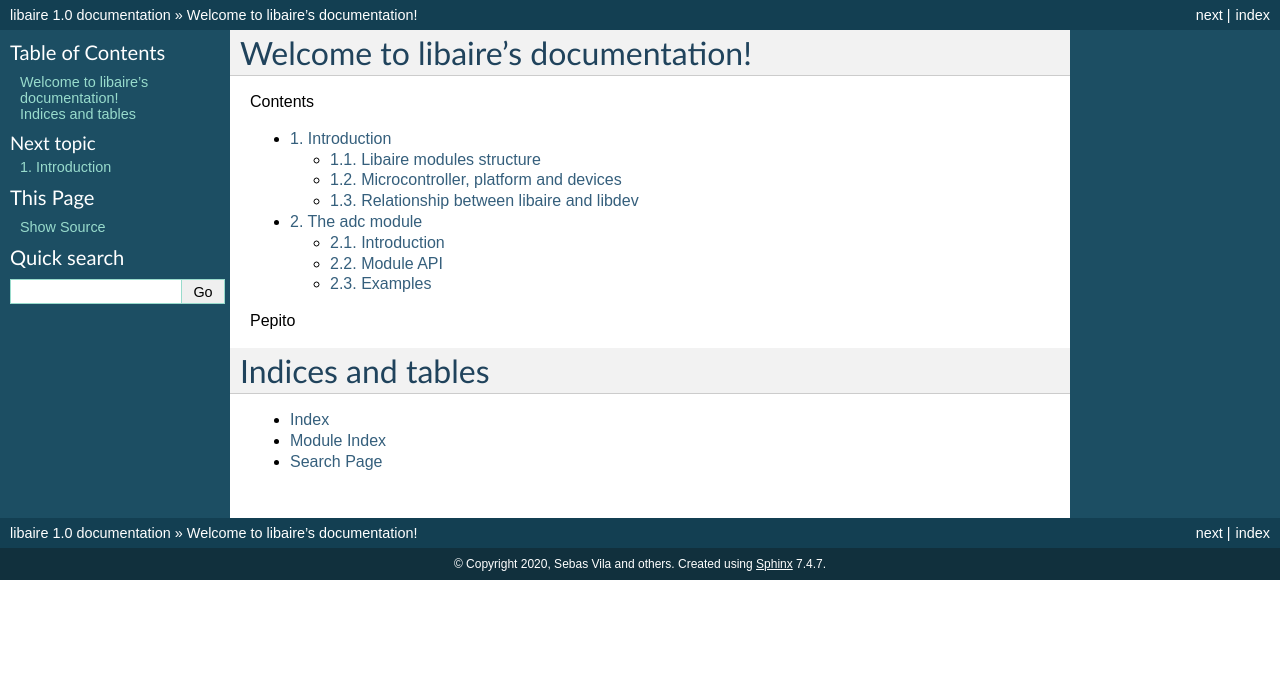
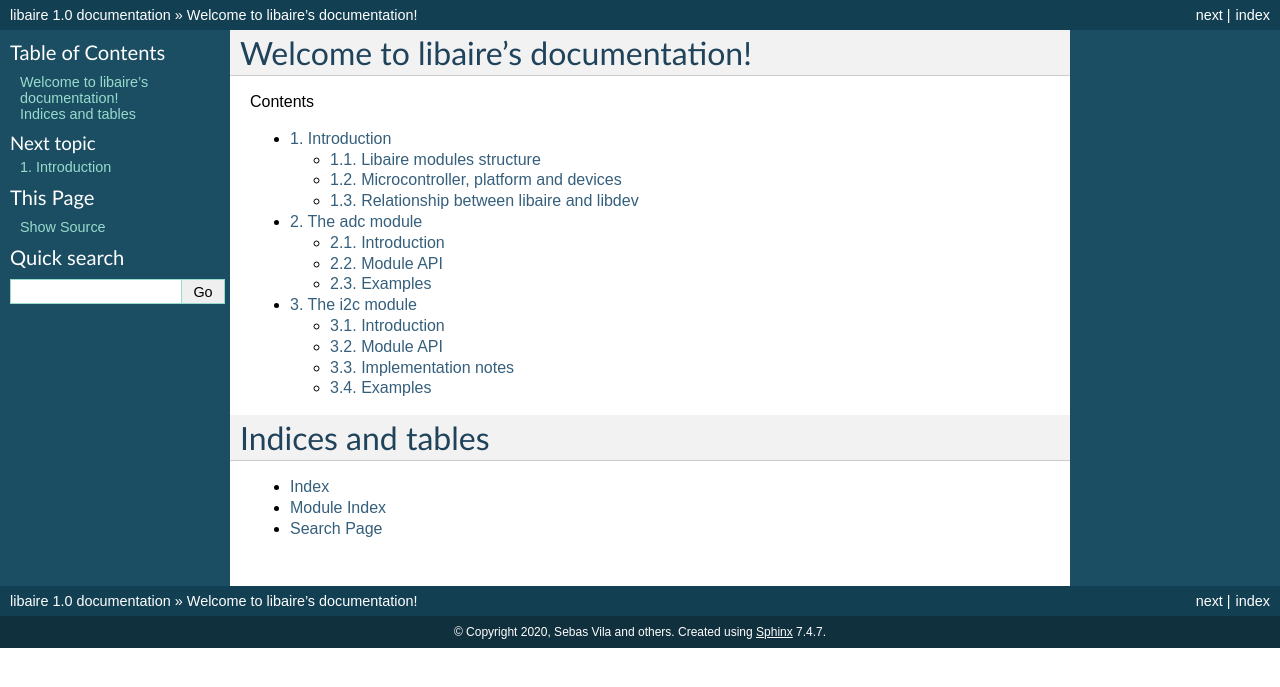
Before and after one commit to sebasvila/VentiladorUPCManresa, a Sphinx documentation site: the page built from libaire/doc/source/index.rst, in a window 1280 px wide. Shown: the top 687 px of the page. Built offline with Sphinx 7.4.7, drawn with Linux system fonts in a browser that asks for light colours; part of the change alters nothing that is shown.

Commit message:
Add i2c documentation

```diff
--- /dev/null
+++ b/libaire/doc/source/i2c.rst
@@ -0,0 +1,291 @@
+**************
+The i2c module
+**************
+
+Introduction
+============
+
+The module adc contains an abstract interface to the AVR i2c bus. This
+interface leverages the user of the protocol details making easy and
+reliable to use the i2c bus. Implementation is based on interruptions
+and only master-send and master-receive modes are available. It is
+assumed that there is single master.
+
+The module assumes that a single i2c bus exists. Operations are
+classified in the following groups:
+
+* Management operations
+
+  Operations devoted to manage the module (initialization, etc.).
+
+* Block transfer operations
+
+  Operations devoted to send and receive a bunch of bytes.
+
+* Byte transfer operations
+
+  Operations devoted to send or receive single bytes.
+
+* Canned operations
+
+  Utility operations that combine several basic operations into a
+  single one.
+
+
+
+
+Module API
+==========
+
+
+Module management operations
+----------------------------
+
+The module must be initialized once by calling i2c_setup(). No other
+module operation can be called before.
+
+.. doxygenfunction:: i2c_setup
+
+i2c bus use should be enclosed by a open-close parenthesis following
+the well known semantics of files. No send or receive operation should
+be used while i2c in closed state. i2c can be reopened after being
+closed if needed.
+
+.. doxygenfunction:: i2c_open
+
+.. doxygenfunction:: i2c_close
+
+
+Given the asyncronous nature of this module operations, them are
+non-blocking. User could relay on this when designing
+software. However, the number of pending requests is finite. If a new
+operation is requested when no space left for requests, the operation
+blocks until issuing the request is feasible. Next operation lets to
+foresee this condition.
+
+.. doxygenfunction:: i2c_swamped
+
+
+
+Block transfer operations
+-------------------------
+
+These are operations intended to transfer blocks of several bytes
+to/from a given slave in the bus. The operations require a buffer
+where data to be sent resides. This buffer:
+
+1. Cannot be reused or unallocated until operation finished. This
+   should be accounted given the asyncronous nature of the
+   operations.
+
+2. Two operations O1 and O2 cannot share the same buffer unless
+   provisions are made that guarantee that O1 finished before O2 is
+   executed.
+
+.. doxygenfunction:: i2c_send
+
+.. doxygenfunction:: i2c_receive
+
+
+Byte transfer operations
+------------------------
+
+These are operations intended to transfer a single byte to/from a
+given slave in the bus.
+
+The send operation doesn't require a buffer and data to be sent is
+internally stored by the module. This allows a smoother use.
+
+.. doxygenfunction:: i2c_send_uint8
+
+.. doxygenfunction:: i2c_receive_uint8
+
+
+
+Canned operations
+-----------------
+
+The module offers an operation to cope with the usual pattern of "send
+an address and then receive content".
+
+.. doxygenfunction:: i2c_sandr
+
+.. warning::
+   i2c_sandr() do not checks the status of the send part. Thus, if the
+   send part fails, the consequent receive part would return
+   unexpected data.
+
+
+
+Status value
+------------
+
+Transfer operations in this module have an out parameter of type
+i2cr_status_t that encodes the current state of the transfer. The
+value of this should be considered volatile as it is asyncronouly
+changed while the operation is alive.
+
+.. doxygenenum:: i2cr_status_t
+
+The distinct values should be interpreted following this table:
+
+.. list-table:: Status values
+   :header-rows: 1
+
+   * - Value
+     - Operation ended?
+     - All is ok?
+     - Meaning
+   * - Running
+     - no
+     - yes
+     - Operation not finished
+   * - Success
+     - yes
+     - yes
+     - Operation was ok
+   * - ReceivedMessageLenError
+     - yes
+     - no
+     - The message received was shorter than expected
+   * - SlaveRejected
+     - yes
+     - no
+     - The destination slave rejected the data transfer
+   * - SlaveDiscardedData
+     - yes
+     - no
+     - The slave rejected to receive more data. Not all data was sent.
+   * - InternalError
+     - yes
+     - no
+     - An unexpected error arose. Usually due to an unexpected event.
+
+The pointer to the status object could be eventually NULL. In this
+case operations understand that user is not interested in how and when
+the operation finished.
+
+By similar reasons that the data buffers, a great care should be put
+when trying to share the status object between distinct operations.
+
+
+
+
+
+
+Implementation notes
+====================
+
+START/RESTART/STOP policy
+-------------------------
+
+The implementation tries to make most of its transfer without freeing
+the bus control. Then, while there are requests to be served into the
+queue a RESTART condition is signaled when a new request begins to be
+served. Only when there are no more requests to be served a STOP is
+signaled to the bus.
+
+
+Non responding slave
+--------------------
+
+When the master tries to talk a slave by sending a SLA+R or SLA+W to
+the bus and the slave do not responds by any reason, an error is
+returned and the request is discarded.
+
+
+
+
+
+Examples
+========
+
+Example 1
+---------
+
+An example where an RTC DS1307 is queried every 500 ms and teh results
+printed over the serial port.
+
+.. code-block:: c
+
+   #include <avr/interrupt.h>
+   #include <util/delay.h>
+   #include <stdio.h>
+   #include "serial.h"
+   #include "i2c.h"
+
+
+   #define RTC_ADDRESS (0x68)
+
+
+
+   static int write(char s, FILE *stream) {
+     if (s == '\n'){
+       serial_write('\r');
+       serial_write('\n');
+     } else serial_write(s);
+     return 0;
+   }
+
+   static FILE mystdout = FDEV_SETUP_STREAM(write, NULL,
+					    _FDEV_SETUP_WRITE);
+
+
+
+   static uint8_t bcd2dec(uint8_t num)
+   {
+     return ((num/16 * 10) + (num % 16));
+   }
+
+
+   int main(){
+       uint8_t buf[10];
+       volatile i2cr_status_t st;
+
+       serial_setup();
+       i2c_setup();
+       sei();
+
+       stdout = &mystdout;
+       serial_open();
+       i2c_open();
+
+       puts("== slaves found in bus:");
+       for (uint8_t sla=1; sla<0x7f; sla++) {  // SLA=0 broadcast reserved
+	 i2c_send_uint8(sla, 0, &st);
+	 while(!st);
+	 if (st == Success)
+	   printf(" -> %x\n", sla);
+       }
+
+       puts("\n== begin test");
+
+       // reset RTC and start it (use a literal buffer)
+       i2c_send(RTC_ADDRESS, (uint8_t[]){0,0x05}, 2, NULL);
+
+       for(;;) {
+	 // set address register to 0 and get time registers
+	 i2c_sandr(RTC_ADDRESS,
+		   (uint8_t[]){0}, 1,
+		   buf, 7,
+		   &st);
+	 while(!st);
+
+	 // show registers in a nice way
+	 printf("%02d:%02d:%02d ",
+		bcd2dec(buf[2]),
+		bcd2dec(buf[1]),
+		bcd2dec(buf[0]));
+	 printf("%02d/%02d/20%02d\n",
+		bcd2dec(buf[4]),
+		bcd2dec(buf[5]),
+		bcd2dec(buf[6]));
+
+	 _delay_ms(500);
+       }
+
+       i2c_close();
+       serial_close();
+
+       return 0;
+   }
--- a/libaire/doc/source/index.rst
+++ b/libaire/doc/source/index.rst
@@ -13,9 +13,8 @@ Welcome to libaire's documentation!
 
    intro
    adc
+   i2c
 
-
-Pepito
 
 Indices and tables
 ==================
```
Also changed, not shown: 2 other files.
